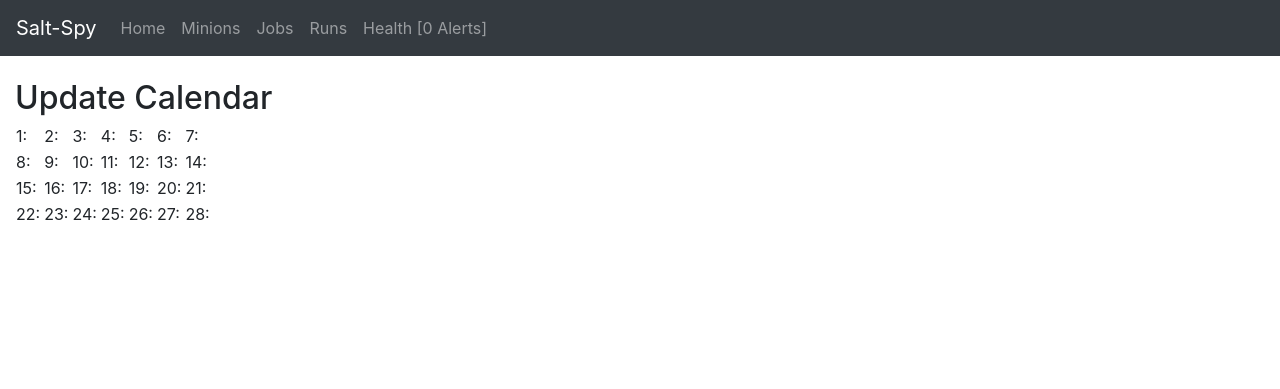
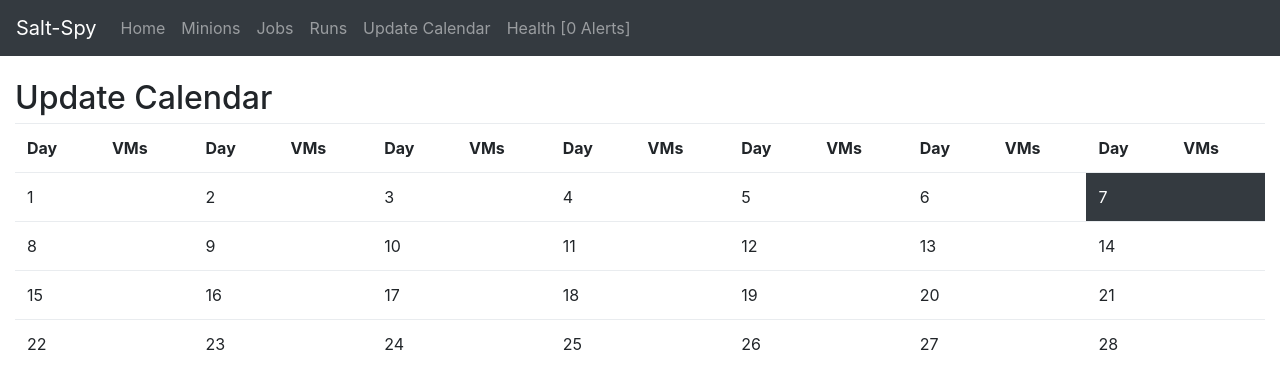
Before and after one commit to duk3luk3/salt-spy, a Flask app: page /update_cal in a window 1280 px wide. Shown: the top 389 px of the page. Run offline with Flask 2, Linux system fonts and the light colour scheme; data that the repository does not hold is empty; some libraries are stand-ins or nearby versions.

Commit message:
Add update cal table

```diff
--- a/salt_spy/templates/base.html
+++ b/salt_spy/templates/base.html
@@ -36,6 +36,7 @@
           {{ r_nav('minions', 'Minions') }}
           {{ r_nav('jobs', 'Jobs') }}
           {{ r_nav('runs', 'Runs') }}
+          {{ r_nav('update_cal', 'Update Calendar') }}
           <li class="nav-item{% if nav == 'health' %} active{% endif %}">
             <a class="nav-link" href="{{ url_for('health')}}">Health {{ '[' + num_alerts + ' Alerts]' if num_alerts is defined else '[0 Alerts]' }}</a>
           </li>
--- a/salt_spy/templates/minions.html
+++ b/salt_spy/templates/minions.html
@@ -7,7 +7,7 @@
           {% for minion in minions%}
           <div class="row border p-2 mb-1">
             <div class="col-md-12">
-              <div class="row">{{minion.mid}}</div>
+              <div class="row"><a name="minion-{{minion.mid}}">{{minion.mid}}</a></div>
               <div class="row">
                 <div class="col-md-2"><strong>User</strong></div>
                 <div class="col-md-2"><strong>SLS / Function</strong></div>
--- a/salt_spy/templates/update_cal.html
+++ b/salt_spy/templates/update_cal.html
@@ -1,15 +1,29 @@
 {% extends "base.html" %}
+{% macro minion(tgt) %}
+<a href="{{url_for('minions')}}#minion-{{tgt}}">{{tgt}}</a>
+{% endmacro %}
 {% block title %}Update Calendar{% endblock %}
 {% block content %}
       <div>
         <h2>Update Calendar</h2>
 
-        <table>
+        <table class="table">
+<tr>
+{% for day in range(1,8) %}
+<th>Day</th><th>VMs</th>
+{% endfor %}
+</tr>
 {% for week in range(0,4) %}
 <tr>
 {% for day in range(1,8) %}
 {% set day = week * 7 + day %}
-<td>{{ day }}:</td><td>{{ ",".join(days[day]) }}</td>
+<td class="{{ 'bg-dark text-white' if day == today else ''  }}">{{ day }}</td>
+<td class="{{ 'bg-dark text-white' if day == today else ''  }}">
+{% for tgt in days[day] %}
+{{ minion(tgt)}}
+{% if not loop.last %}, {% endif %}
+{% endfor %}
+</td>
 </td>
 {% endfor %}
 </tr>
--- a/salt_spy/views.py
+++ b/salt_spy/views.py
@@ -5,6 +5,7 @@ from natsort import natsorted
 from . import app, data, config, db
 from .model import Job, Return, Minion
 import sys
+from datetime import date
 
 
 @app.route('/')
@@ -53,7 +54,11 @@ def update_cal():
                 days[day] = []
             days[day].append(minion.mid)
 
-    return render_template('update_cal.html', days=days)
+    today = date.today()
+
+    print(today.day, file=sys.stderr)
+
+    return render_template('update_cal.html', days=days, today=today.day)
 
 @app.route('/health')
 def health():
```
